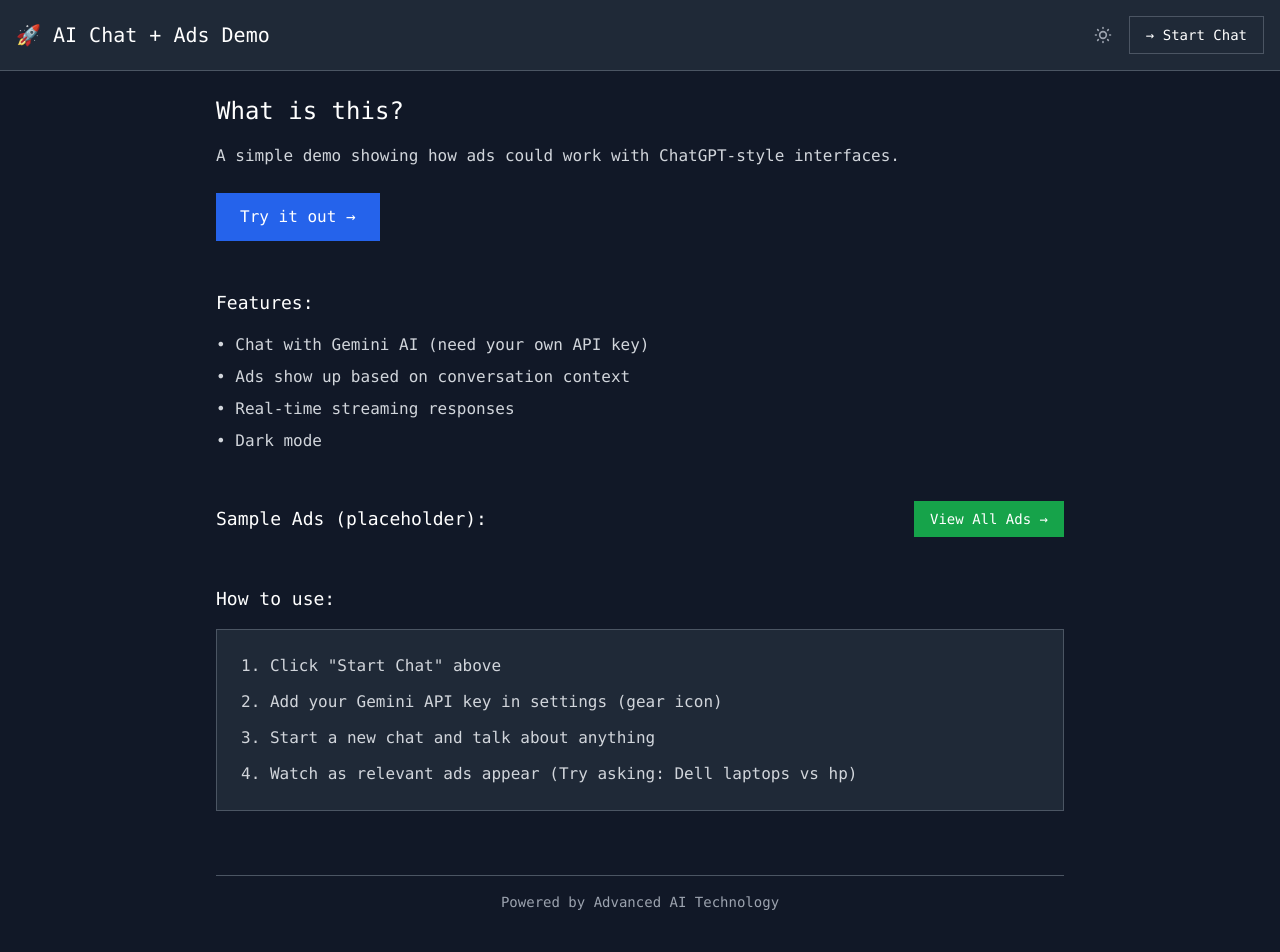
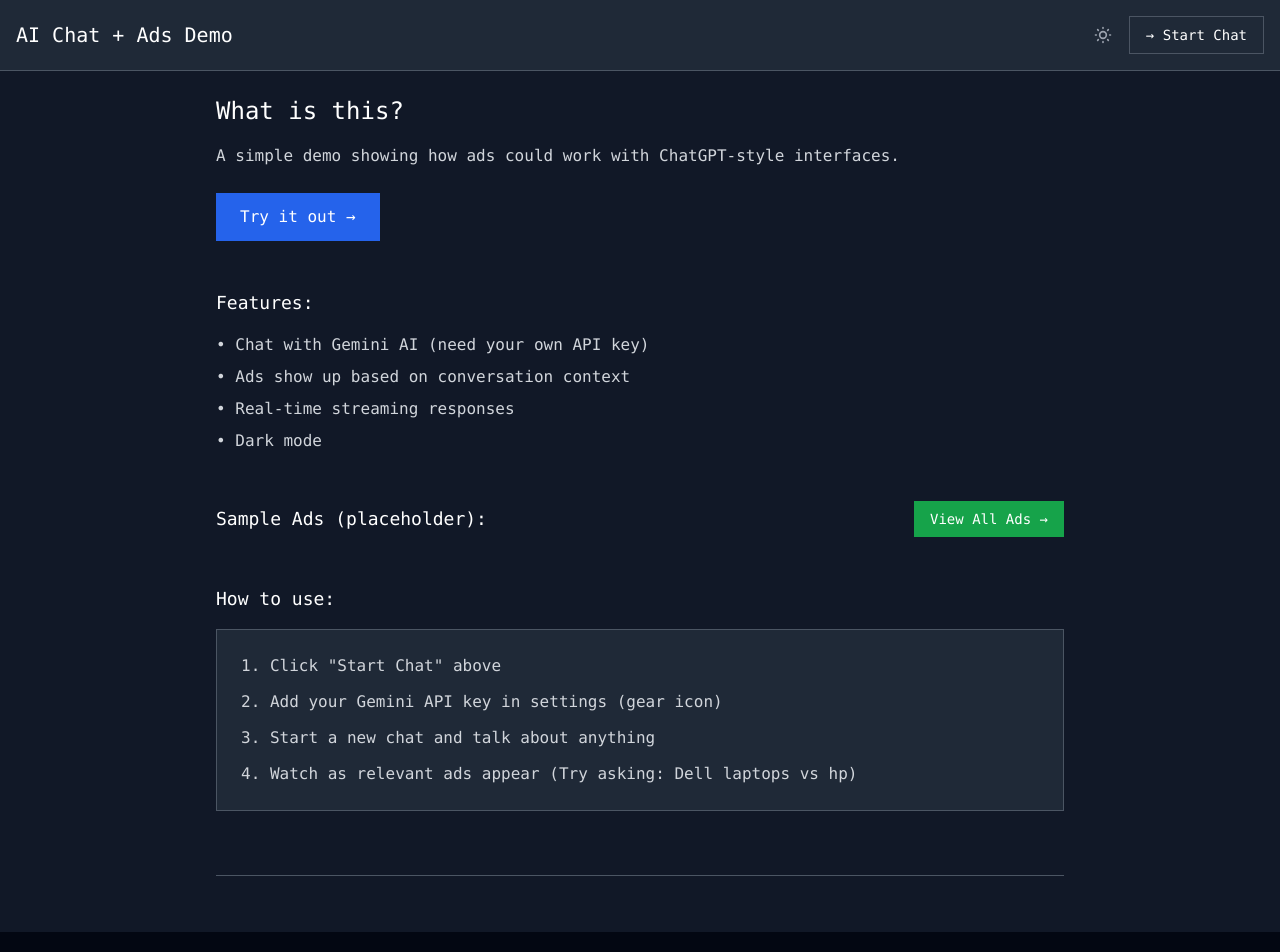
Before and after one commit to gitachi143/aiChatbot, a React (Vite) app in the folder ai-chatbot-local/: page / in a window 1280 px wide. Built offline with nearby package versions, Linux system fonts and the light colour scheme.

Commit message:
improved aesthetics and fixing UI

```diff
--- a/ai-chatbot-local/src/components/AdsPage.jsx
+++ b/ai-chatbot-local/src/components/AdsPage.jsx
@@ -127,7 +127,7 @@ function AdsPage({ onBackToHome }) {
       <div className="p-4 border-b border-gray-300 dark:border-gray-600 bg-white dark:bg-gray-800">
         <div className="flex justify-between items-center">
           <h1 className="text-xl font-normal text-gray-900 dark:text-white">
-            📺 Ad Network - Sample Ads
+            Ad Network - Sample Ads
           </h1>
           <div className="flex items-center gap-2">
             <ThemeToggle />
--- a/ai-chatbot-local/src/components/ChatInterface.jsx
+++ b/ai-chatbot-local/src/components/ChatInterface.jsx
@@ -897,8 +897,6 @@ function ChatInterface({ onBackToHome }) {
         <div className="flex-1 overflow-y-auto p-3">
           {conversations.length === 0 ? (
             <div className="text-center py-8 text-gray-400">
-              <div className="text-2xl mb-3">💬</div>
-              <p className="text-sm">Ready to start chatting</p>
             </div>
           ) : (
             <div className="space-y-2">
@@ -946,7 +944,7 @@ function ChatInterface({ onBackToHome }) {
             </h2>
             {currentConversation && (
               <p className="text-sm text-gray-600 dark:text-gray-400 flex items-center gap-1">
-                <span>🎆</span>
+                <span></span>
                 <span>{currentConversation.modelName || GEMINI_MODELS[currentConversation.model]?.name}</span>
                 {settings.enableStreaming && <span className="text-green-600 dark:text-green-400">• Streaming</span>}
               </p>
@@ -960,7 +958,6 @@ function ChatInterface({ onBackToHome }) {
             <div className="flex items-center justify-center h-full">
               <div className="text-center max-w-2xl px-6">
                 <div className="w-12 h-12 mx-auto mb-6 rounded-full bg-gray-100 dark:bg-gray-800 flex items-center justify-center text-xl">
-                  🎆
                 </div>
                 <h3 className="text-2xl font-medium text-gray-900 dark:text-gray-100 mb-3">
                   How can I help you today?
@@ -995,7 +992,6 @@ function ChatInterface({ onBackToHome }) {
                     ) : (
                       <div className="flex gap-4">
                         <div className="flex-shrink-0 w-8 h-8 rounded-full bg-gray-100 dark:bg-gray-800 flex items-center justify-center text-gray-600 dark:text-gray-300 text-sm">
-                          🎆
                         </div>
                         <div className="flex-1 max-w-none">
                           <div className="bg-gray-50 dark:bg-gray-900 border border-gray-100 dark:border-gray-800 rounded-2xl p-4 max-w-[80%]">
@@ -1018,7 +1014,6 @@ function ChatInterface({ onBackToHome }) {
                   <div className="group">
                     <div className="flex gap-4">
                       <div className="flex-shrink-0 w-8 h-8 rounded-full bg-gray-100 dark:bg-gray-800 flex items-center justify-center text-gray-600 dark:text-gray-300 text-sm">
-                        🎆
                       </div>
                       <div className="flex-1 max-w-none">
                         {isStreaming && streamingContent ? (
@@ -1113,7 +1108,7 @@ function ChatInterface({ onBackToHome }) {
               </button>
             </form>
             <div className="mt-2 text-xs text-gray-500 dark:text-gray-400 text-center">
-              {settings.enableStreaming ? '📶 Real-time responses active' : 'Press Enter to send, Shift+Enter for new line'}
+              {settings.enableStreaming ? '' : 'Press Enter to send, Shift+Enter for new line'}
             </div>
           </div>
         </div>
--- a/ai-chatbot-local/src/components/LandingPage.jsx
+++ b/ai-chatbot-local/src/components/LandingPage.jsx
@@ -8,7 +8,7 @@ function LandingPage({ onStartChat, onViewAds }) {
       <div className="p-4 border-b border-gray-300 dark:border-gray-600 bg-white dark:bg-gray-800">
         <div className="flex justify-between items-center">
           <h1 className="text-xl font-normal text-gray-900 dark:text-white">
-            🚀 AI Chat + Ads Demo
+            AI Chat + Ads Demo
           </h1>
           <div className="flex items-center gap-2">
             <ThemeToggle />
@@ -82,9 +82,6 @@ function LandingPage({ onStartChat, onViewAds }) {
 
         {/* Footer */}
         <div className="mt-16 p-4 text-center border-t border-gray-300 dark:border-gray-600">
-          <p className="text-sm text-gray-500 dark:text-gray-400">
-            Powered by Advanced AI Technology
-          </p>
         </div>
       </div>
     </div>
```
